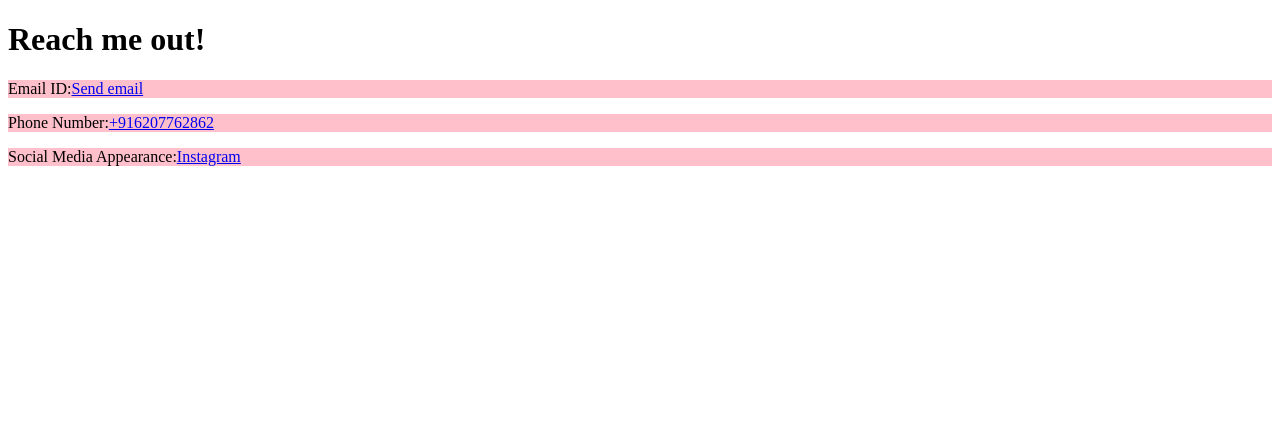
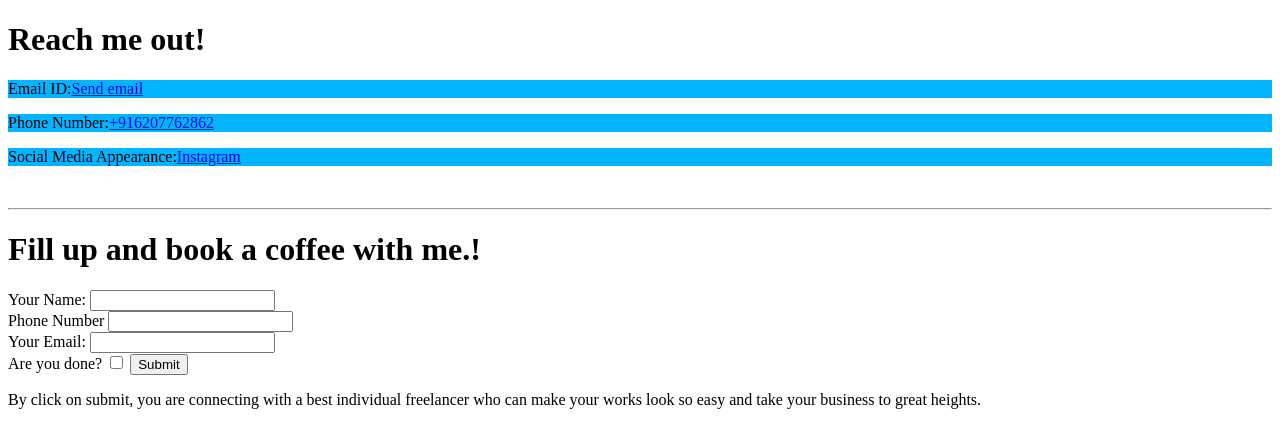
Before and after one commit to anupamharsh/CV, a plain HTML site: page contact.html in a window 1280 px wide. Drawn offline with Linux system fonts and the light colour scheme.

Commit message:
Update contact.html

```diff
--- a/contact.html
+++ b/contact.html
@@ -4,12 +4,35 @@
     <meta charset="UTF-8">
     <meta http-equiv="X-UA-Compatible" content="IE=edge">
     <meta name="viewport" content="width=device-width, initial-scale=1.0">
-    <title>Anupam Portfolio</title>
+    <title>Anupam CV</title>
 </head>
 <body>
     <h1 style="border: 5">Reach me out!</h1>
-    <p style="background-color: pink">Email ID:<a href="mailto:contactanupamharsh@gmail.com">Send email</a></p>
-    <p style="background-color: pink">Phone Number:<a href="tel:+916207762862">+916207762862</a></p>
-    <p style="background-color: pink">Social Media Appearance:<a href="www.instagram.com/im.lekhak">Instagram</a></p>
+    <p style="background-color: rgb(2, 179, 255)">Email ID:<a href="mailto:contactanupamharsh@gmail.com">Send email</a></p>
+    <p style="background-color: rgb(2, 179, 255)">Phone Number:<a href="tel:+916207762862">+916207762862</a></p>
+    <p style="background-color: rgb(2, 179, 255)">Social Media Appearance:<a href="www.instagram.com/im.lekhak">Instagram</a></p>
 </body>
+<br>
+<hr>
+<h1>Fill up and book a coffee with me.!</h1>
+<form action="mailto:anupamharsh2003@gmail.com" method="post" enctype="text/plain">
+    <label>Your Name:</label>
+        <input type="text" name="yourName">
+
+
+        <br>
+    <label>Phone Number</label>
+        <input type="number" name="yourNumber">
+        <br>
+
+    <label>Your Email:</label>
+        <input type="email" name="yourEmail">
+          <br>
+
+    <label>Are you done?</label>
+        <input type="checkbox">
+        <input type="submit">
+
+</form>
+<p>By click on submit, you are connecting with a best individual freelancer who can make your works look so easy and take your business to great heights.</p>
 </html>
```
